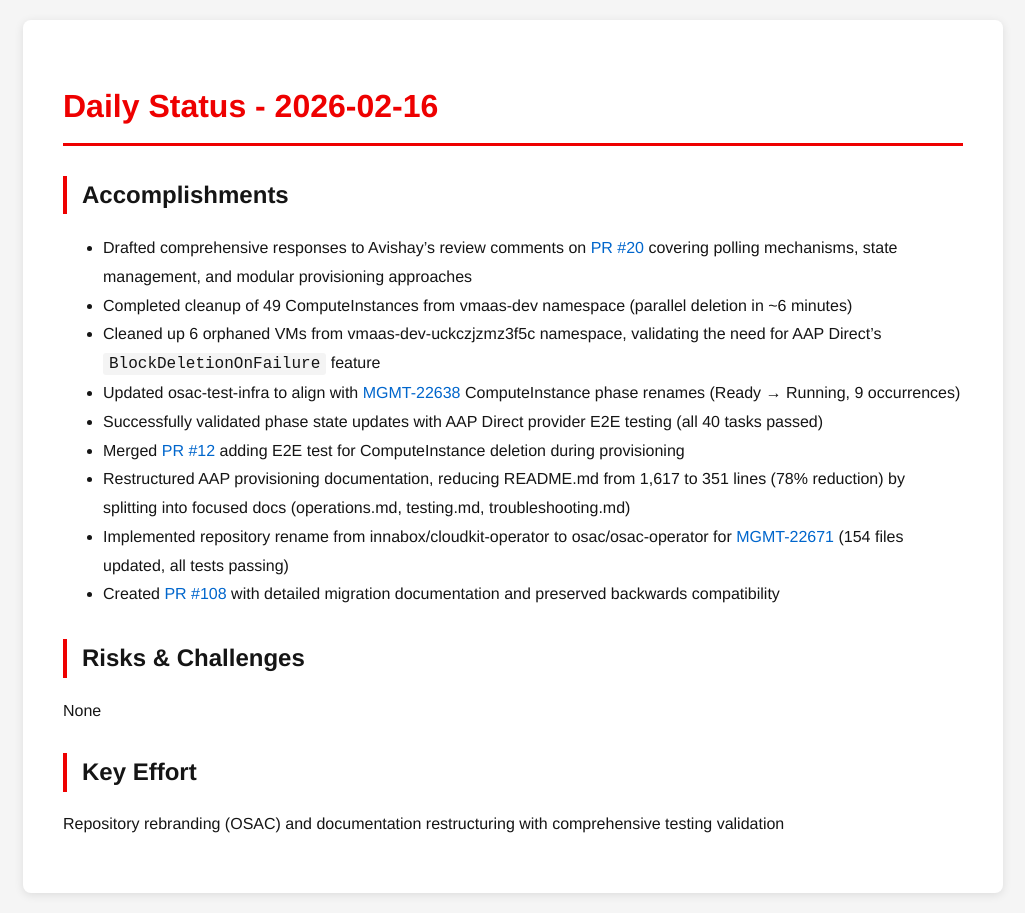
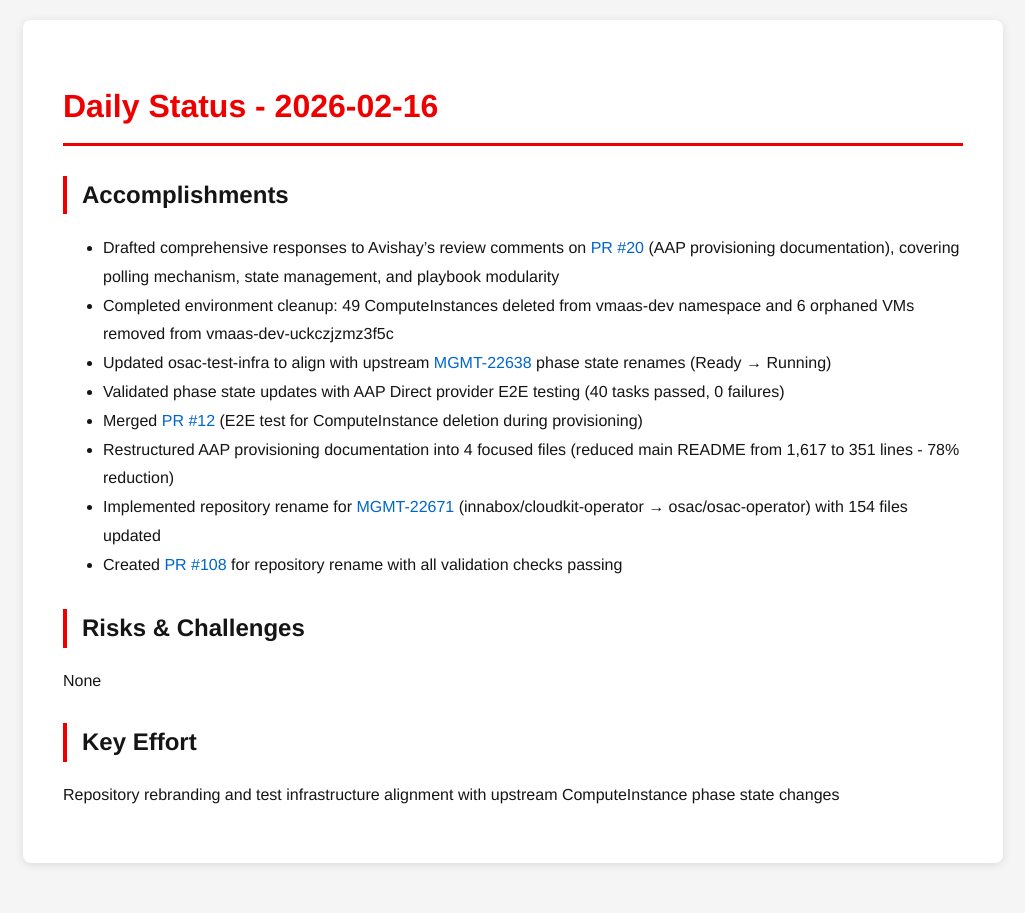
Before and after one commit to tzvatot/daily-status, a Jekyll site: the page built from 2026-02-16.md, in a window 1280 px wide. Shown: the whole page, without its empty margins (127-1152 px from the left). Built offline with Jekyll 4.4.1, drawn with Linux system fonts in a browser that asks for light colours.

Commit message:
Daily status update - 2026-02-16

```diff
--- a/2026-02-16.md
+++ b/2026-02-16.md
@@ -8,15 +8,14 @@ date: 2026-02-16
 
 ## Accomplishments
 
-- Drafted comprehensive responses to Avishay's review comments on [PR #20](https://github.com/osac-project/docs/pull/20) covering polling mechanisms, state management, and modular provisioning approaches
-- Completed cleanup of 49 ComputeInstances from vmaas-dev namespace (parallel deletion in ~6 minutes)
-- Cleaned up 6 orphaned VMs from vmaas-dev-uckczjzmz3f5c namespace, validating the need for AAP Direct's `BlockDeletionOnFailure` feature
-- Updated osac-test-infra to align with [MGMT-22638](https://issues.redhat.com/browse/MGMT-22638) ComputeInstance phase renames (Ready → Running, 9 occurrences)
-- Successfully validated phase state updates with AAP Direct provider E2E testing (all 40 tasks passed)
-- Merged [PR #12](https://github.com/osac-project/osac-test-infra/pull/12) adding E2E test for ComputeInstance deletion during provisioning
-- Restructured AAP provisioning documentation, reducing README.md from 1,617 to 351 lines (78% reduction) by splitting into focused docs (operations.md, testing.md, troubleshooting.md)
-- Implemented repository rename from innabox/cloudkit-operator to osac/osac-operator for [MGMT-22671](https://issues.redhat.com/browse/MGMT-22671) (154 files updated, all tests passing)
-- Created [PR #108](https://github.com/osac-project/osac-operator/pull/108) with detailed migration documentation and preserved backwards compatibility
+- Drafted comprehensive responses to Avishay's review comments on [PR #20](https://github.com/osac-project/docs/pull/20) (AAP provisioning documentation), covering polling mechanism, state management, and playbook modularity
+- Completed environment cleanup: 49 ComputeInstances deleted from vmaas-dev namespace and 6 orphaned VMs removed from vmaas-dev-uckczjzmz3f5c
+- Updated osac-test-infra to align with upstream [MGMT-22638](https://issues.redhat.com/browse/MGMT-22638) phase state renames (Ready → Running)
+- Validated phase state updates with AAP Direct provider E2E testing (40 tasks passed, 0 failures)
+- Merged [PR #12](https://github.com/osac-project/osac-test-infra/pull/12) (E2E test for ComputeInstance deletion during provisioning)
+- Restructured AAP provisioning documentation into 4 focused files (reduced main README from 1,617 to 351 lines - 78% reduction)
+- Implemented repository rename for [MGMT-22671](https://issues.redhat.com/browse/MGMT-22671) (innabox/cloudkit-operator → osac/osac-operator) with 154 files updated
+- Created [PR #108](https://github.com/osac-project/osac-operator/pull/108) for repository rename with all validation checks passing
 
 ## Risks & Challenges
 
@@ -24,4 +23,4 @@ None
 
 ## Key Effort
 
-Repository rebranding (OSAC) and documentation restructuring with comprehensive testing validation
+Repository rebranding and test infrastructure alignment with upstream ComputeInstance phase state changes
```
